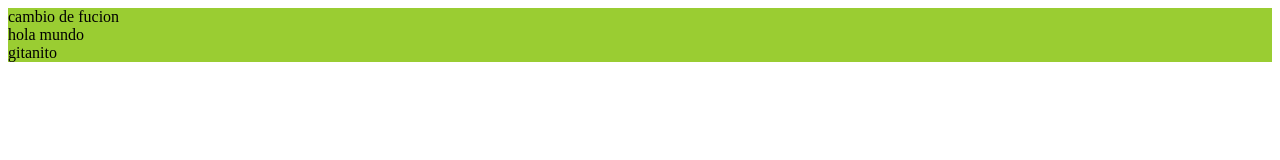
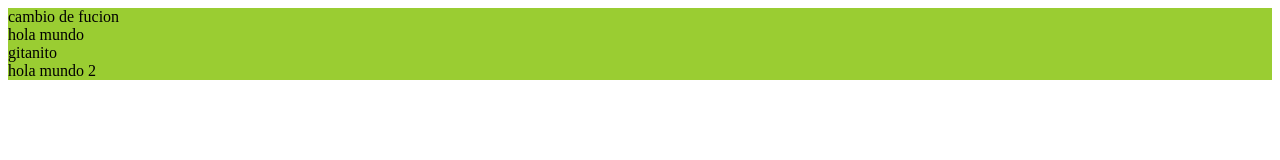
Before and after one commit to Daryl220/prueba1, a plain HTML site: page index.html in a window 1280 px wide. Drawn offline with Linux system fonts and the light colour scheme.

Commit message:
cambio de otro usuario

```diff
--- a/index.html
+++ b/index.html
@@ -17,5 +17,8 @@
     <div class="container">
         gitanito
     </div>
+    <div class="container">
+        hola mundo 2
+    </div>
 </body>
 </html>
--- a/styles/style.css
+++ b/styles/style.css
@@ -8,5 +8,5 @@
     color: red;
 }
 .container:active{
-background-color: black;
+    background-color: black;
 }
```
